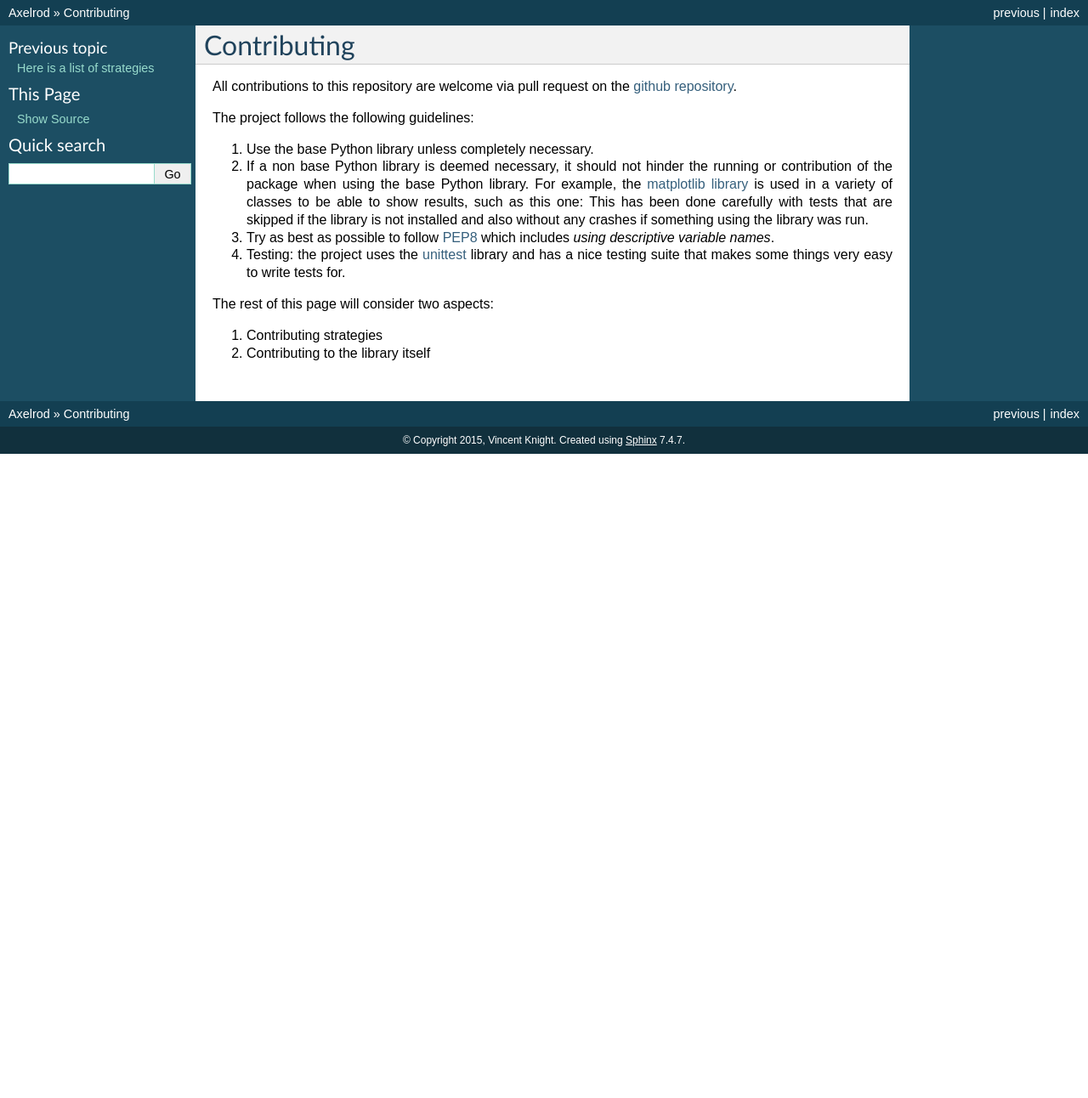
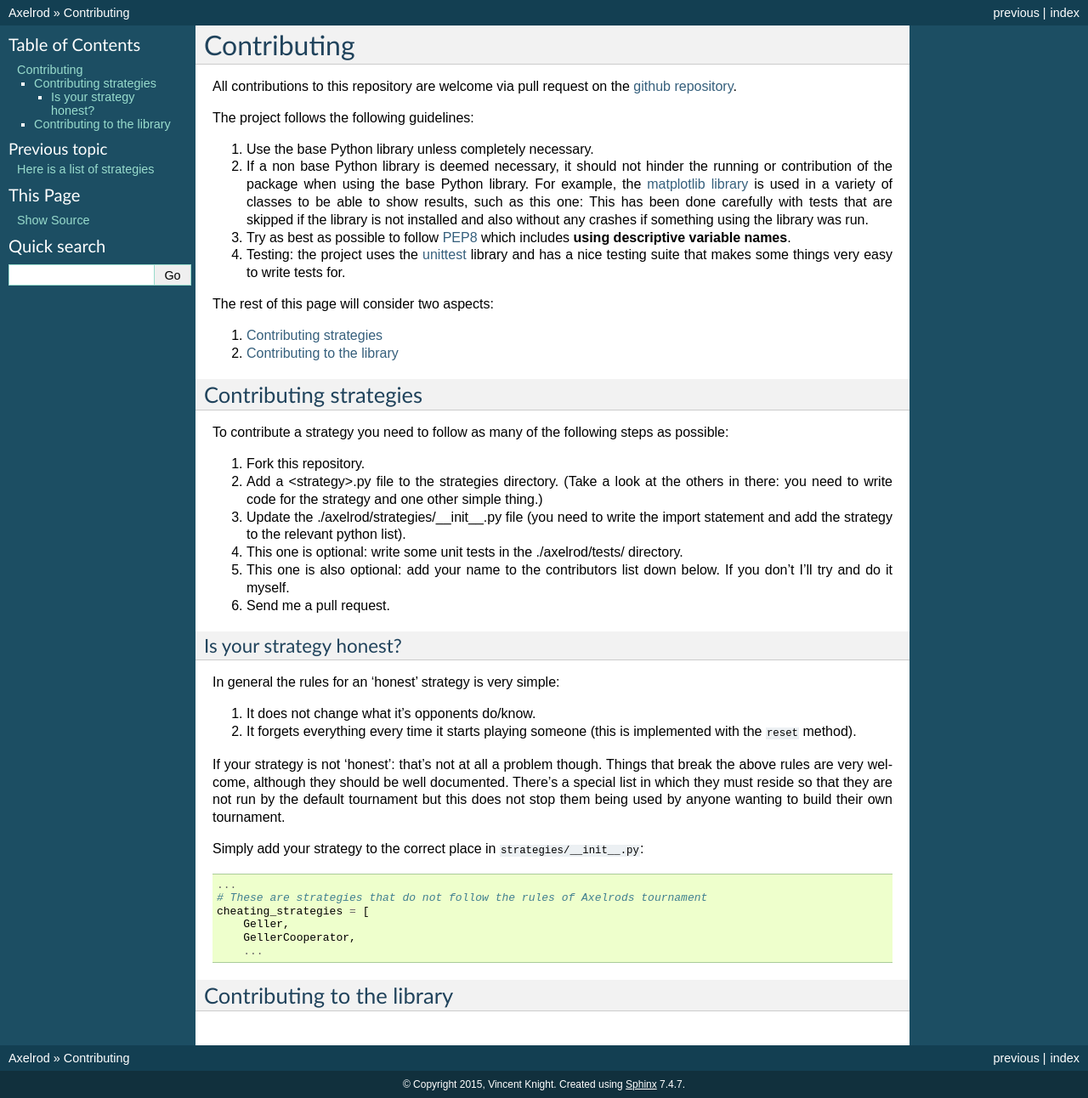
Before and after one commit to Axelrod-Python/Axelrod, a Sphinx documentation site: the page built from docs/contributing.rst, in a window 1280 px wide. Shown: the whole page at 85% size. Built offline with Sphinx 7.4.7, drawn with Linux system fonts in a browser that asks for light colours; before the commit the page ends 900 px from its top, so only the background shows below that.

Commit message:
Adding basic guidelines and some discussion about honest strategies

```diff
--- a/docs/contributing.rst
+++ b/docs/contributing.rst
@@ -9,10 +9,47 @@ The project follows the following guidelines:
 2. If a non base Python library is deemed necessary, it should not hinder the running or contribution of the package when using the base Python library.
    For example, the `matplotlib library <http://matplotlib.org/>`_ is used in a variety of classes to be able to show results, such as this one:
    This has been done carefully with tests that are skipped if the library is not installed and also without any crashes if something using the library was run.
-3. Try as best as possible to follow `PEP8 <https://www.python.org/dev/peps/pep-0008/>`_ which includes *using descriptive variable names*.
+3. Try as best as possible to follow `PEP8 <https://www.python.org/dev/peps/pep-0008/>`_ which includes **using descriptive variable names**.
 4. Testing: the project uses the `unittest <https://docs.python.org/2/library/unittest.html>`_ library and has a nice testing suite that makes some things very easy to write tests for.
 
 The rest of this page will consider two aspects:
 
-1. Contributing strategies
-2. Contributing to the library itself
+1. `Contributing strategies`_
+2. `Contributing to the library`_
+
+Contributing strategies
+-----------------------
+
+To contribute a strategy you need to follow as many of the following steps as possible:
+
+1. Fork this repository.
+2. Add a <strategy>.py file to the strategies directory. (Take a look at the others in there: you need to write code for the strategy and one other simple thing.)
+3. Update the ./axelrod/strategies/__init__.py file (you need to write the import statement and add the strategy to the relevant python list).
+4. This one is optional: write some unit tests in the ./axelrod/tests/ directory.
+5. This one is also optional: add your name to the contributors list down below. If you don't I'll try and do it myself.
+6. Send me a pull request.
+
+Is your strategy honest?
+^^^^^^^^^^^^^^^^^^^^^^^^
+
+In general the rules for an 'honest' strategy is very simple:
+
+1. It does not change what it's opponents do/know.
+2. It forgets everything every time it starts playing someone (this is implemented with the :code:`reset` method).
+
+If your strategy is not 'honest': that's not at all a problem though.
+Things that break the above rules are very welcome, although they should be well documented.
+There's a special list in which they must reside so that they are not run by the default tournament but this does not stop them being used by anyone wanting to build their own tournament.
+
+Simply add your strategy to the correct place in :code:`strategies/__init__.py`::
+
+    ...
+    # These are strategies that do not follow the rules of Axelrods tournament
+    cheating_strategies = [
+        Geller,
+        GellerCooperator,
+        ...
+
+
+Contributing to the library
+---------------------------
```
